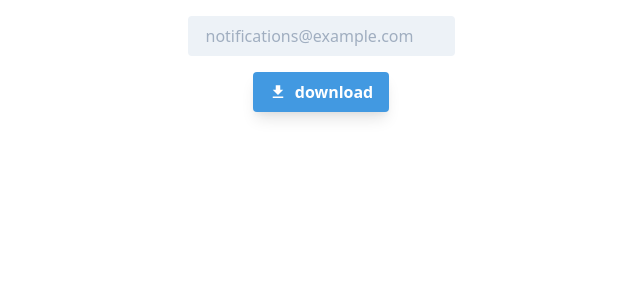
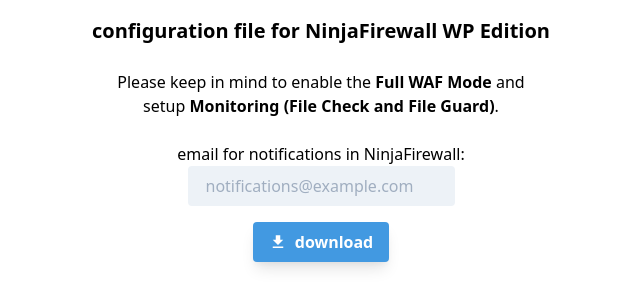
Before and after one commit to DanielRuf/ninjafirewall-config-browser, a website built with webpack: page dist/index.html in a window 1280 px wide. Shown: the whole page, without its empty margins (319-959 px from the left). Built offline with nearby package versions, Linux system fonts and the light colour scheme; some packages are replaced by stand-ins of ours; files whose address does not match are found by name.

Commit message:
Create new build

```diff
--- a/dist/index.html
+++ b/dist/index.html
@@ -1 +1 @@
-<!doctype html><html lang="en"><head><meta charset="UTF-8"><meta name="viewport" content="width=device-width,initial-scale=1"><meta http-equiv="X-UA-Compatible" content="ie=edge"><title>ninjafirewall-config-browser</title><link href="main.61335237146961f2b8e7.css" rel="stylesheet"><link rel="manifest" href="manifest.47e85dd935e04a22cf95d521a003e9e1.json" /></head><body><div class="py-4 px-4"><div class="text-center"><form id="download"><input type="email" class="bg-gray-200 appearance-none border-2 border-gray-200 rounded py-2 px-4 text-gray-700 leading-tight focus:outline-none focus:bg-white focus:border-blue-500" name="email" placeholder="notifications@example.com" required><br><label class="bg-blue-500 hover:bg-blue-700 text-white font-bold py-2 px-4 my-4 shadow-lg inline-flex items-center cursor-pointer rounded"><svg fill="#FFF" xmlns="http://www.w3.org/2000/svg" width="18" height="18" viewBox="0 0 24 24"><path d="M19 9h-4V3H9v6H5l7 7 7-7zM5 18v2h14v-2H5z"/></svg> <span class="ml-2">download</span> <input class="hidden" type="submit"></label></form></div></div><script src="main.js"></script></body></html>
+<!doctype html><html lang="en"><head><meta charset="UTF-8"><meta name="viewport" content="width=device-width,initial-scale=1"><meta http-equiv="X-UA-Compatible" content="ie=edge"><title>ninjafirewall-config-browser</title><link href="main.20fe17d697fb5bd2fdc3.css" rel="stylesheet"><link rel="manifest" href="manifest.47e85dd935e04a22cf95d521a003e9e1.json" /></head><body><div class="py-4 px-4"><h2 class="text-xl font-bold text-center text-center">configuration file for NinjaFirewall WP Edition</h2><div class="text-center"><br/><p class="max-w-md mx-auto">Please keep in mind to enable the <strong>Full WAF Mode</strong> and setup <strong>Monitoring (File Check and File Guard)</strong>.</p><br/><form id="download"><label>email for notifications in NinjaFirewall:<br/><input type="email" class="bg-gray-200 appearance-none border-2 border-gray-200 rounded py-2 px-4 text-gray-700 leading-tight focus:outline-none focus:bg-white focus:border-blue-500" name="email" placeholder="notifications@example.com" required></label><br><label class="bg-blue-500 hover:bg-blue-700 text-white font-bold py-2 px-4 my-4 shadow-lg inline-flex items-center cursor-pointer rounded"><svg fill="#FFF" xmlns="http://www.w3.org/2000/svg" width="18" height="18" viewBox="0 0 24 24"><path d="M19 9h-4V3H9v6H5l7 7 7-7zM5 18v2h14v-2H5z"/></svg> <span class="ml-2">download</span> <input class="hidden" type="submit"></label></form></div></div><script src="main.js"></script></body></html>
```
Also changed, not shown: dist/sw.js, 2 other files.
